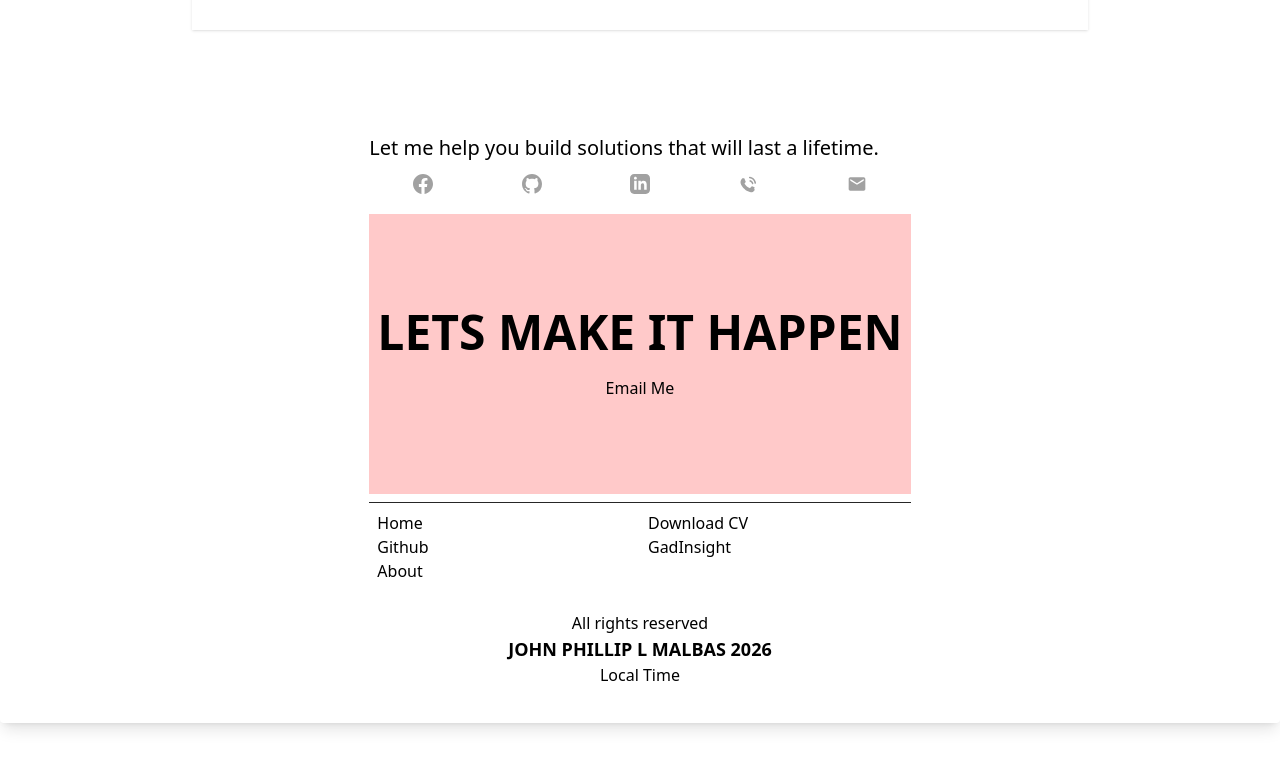
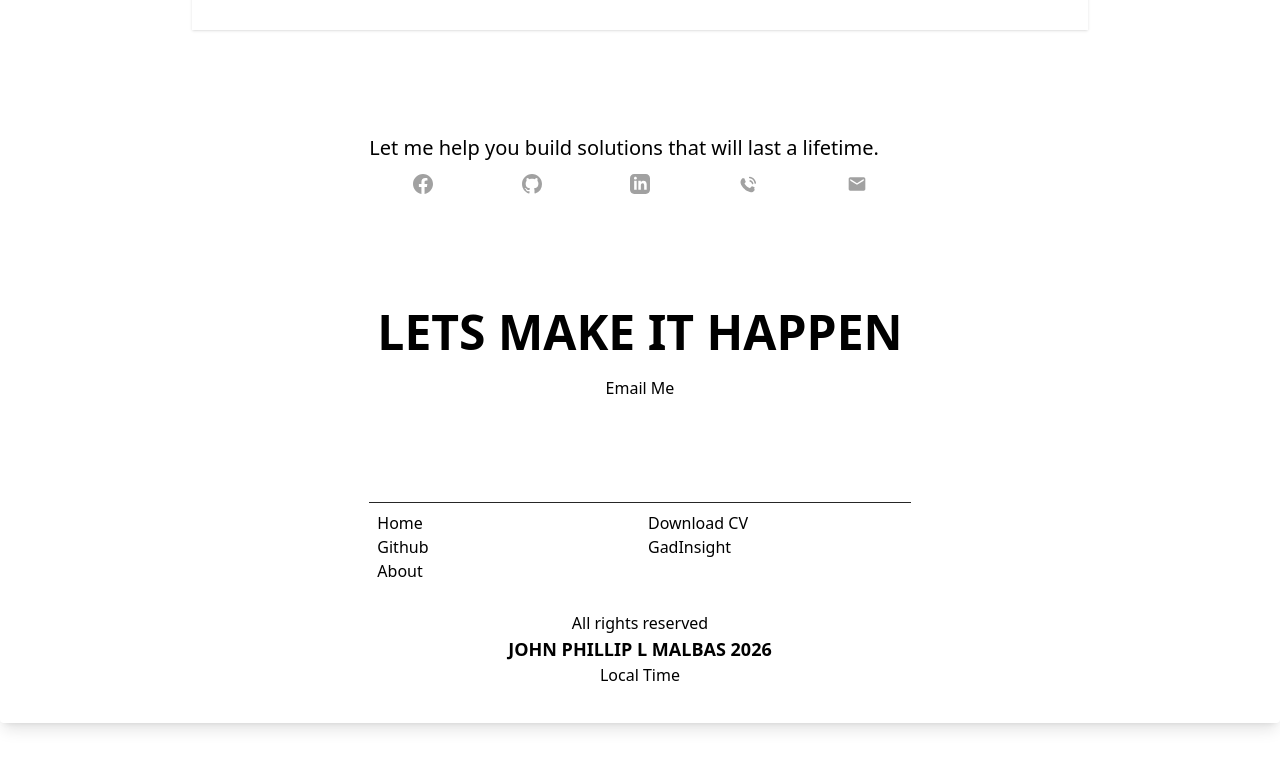
Before and after one commit to Zaido219/personal-portfolio, a React (Vite) app: page / in a window 1280 px wide. Shown: the part 2343-3106 px from the top of the page. Built offline with nearby package versions, Linux system fonts and the light colour scheme.

Commit message:
style:WIP style updates for the footer section

```diff
--- a/src/components/FooterSection.tsx
+++ b/src/components/FooterSection.tsx
@@ -88,9 +88,9 @@ export const Footer = () => {
       </div>
       {/* center banner */}
       <div className="flex flex-col gap-2">
-        <div className="bg-red-200 h-70 flex flex-col items-center justify-center gap-5 p-2">
+        <div className="h-70 flex flex-col items-center justify-center gap-5 p-2">
           {/* banner text */}
-          <p className="text-5xl font-bold">LETS MAKE IT HAPPEN</p>
+          <p className="text-5xl font-bold text-center">LETS MAKE IT HAPPEN</p>
           <div>
             <button>Email Me</button>
           </div>
```
